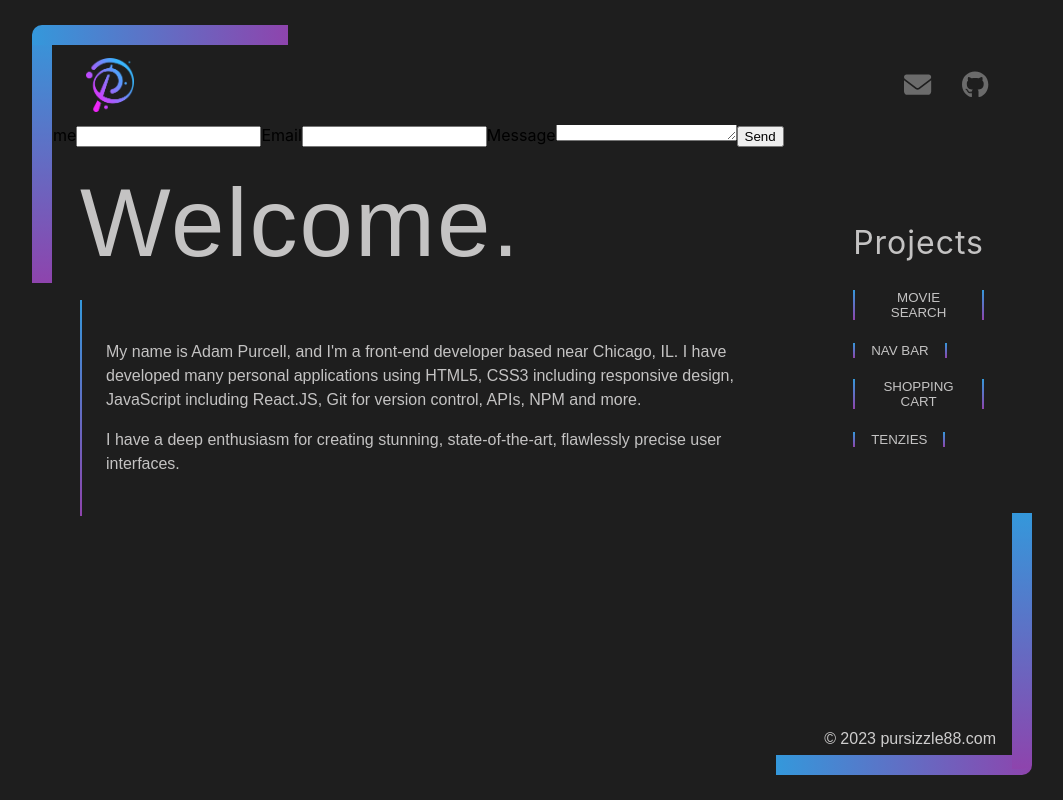
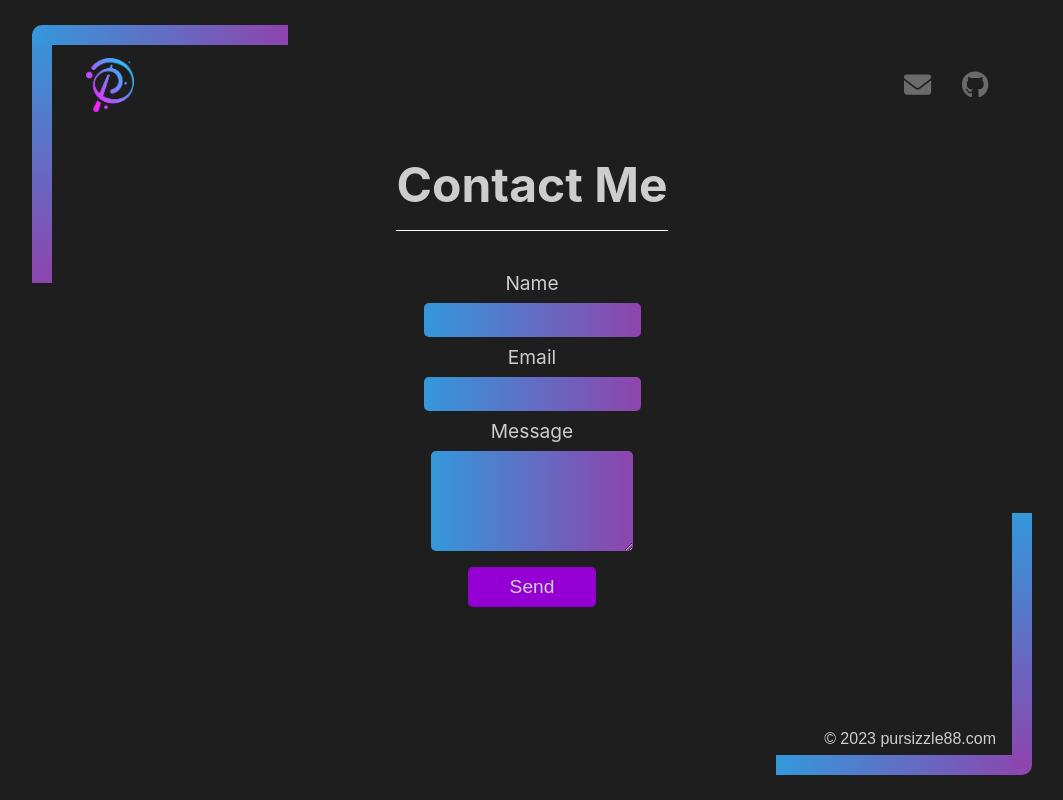
Before and after one commit to Apurcell88/personal-site, a React (Create React App) app: page / in a window 1280 px wide. Both pictures are taken after a click on the icon 1026 px from the left and 84 px from the top of the page. Shown: the whole page, without its empty margins (108-1171 px from the left). Built offline with nearby package versions, Linux system fonts and the light colour scheme.

Commit message:
Styled EmailForm Component, added conditional styling to other classes.

```diff
--- a/src/App.css
+++ b/src/App.css
@@ -72,6 +72,10 @@ a {
   text-decoration: none;
 }
 
+.hidden {
+  display: none;
+}
+
 /* --------------- NAV STYLING --------------- */
 nav {
   display: flex;
@@ -117,8 +121,58 @@ nav {
 }
 
 .nav--font-awesome-icon:hover {
-  color: #fff;
+  color: rgb(148,0,211);
   font-size: 1.8rem;
+}
+
+/* --------------- EMAIL FORM STYLING --------------- */
+.email-form-container {
+  display: flex;
+  justify-content: center;
+}
+
+.email-form {
+  display: flex;
+  flex-direction: column;
+  justify-content: space-evenly;
+  align-items: center;
+  width: 40vw;
+  height: 60%;
+}
+
+.email-contact-me {
+  color: rgb(206, 205, 205);
+  text-align: center;
+  border-bottom: 1px solid white;
+  padding-bottom: 1rem;
+}
+
+label {
+  color: rgb(206, 205, 205);
+}
+
+.email-input {
+  color: black;
+  border: transparent;
+  border-radius: 5px;
+  height: 1.5rem;
+  padding-left: 0.5rem;
+  font-size: 14px;
+  font-family: 'Poppins', sans-serif;
+}
+
+#email-textarea {
+  height: 4rem;
+}
+
+.email-send-btn {
+  margin-top: 0.7rem;
+  width: 5rem;
+  height: 2rem;
+  border-radius: 5px;
+  border: transparent;
+  color: rgb(206, 205, 206);
+  background-color: rgb(148,0,211);
 }
 
 /* --------------- LANDING STYLING --------------- */
@@ -199,7 +253,7 @@ nav {
 }
 
 .landing--projects-project-title:hover {
-  color: #fff;
+  color: rgb(148,0,211);
 }
 /* --------------- PROJECT CARD STYLING --------------- */
 @keyframes slideIn {
@@ -263,6 +317,11 @@ nav {
   padding: 10px;
   color: rgb(206, 205, 205);
   font-size: 15px;
+  transition: 0.3s;
+}
+
+.project-card--link:hover {
+  color: rgb(148,0,211);
 }
 
 /* --------------- FOOTER STYLING --------------- */
@@ -351,6 +410,60 @@ footer {
   }
 }
 
+@media screen and (min-width: 768px) {
+  /* --------------- EMAIL STYLING --------------- */
+  .email-form-container {
+    justify-content: center;
+    height: 65vh;
+    overflow: hidden;
+  }
+
+  .email-form {
+    justify-content: center;
+    height: 100%;
+  }
+
+  .email-contact-me {
+    font-size: 3rem;
+  }
+
+  label {
+    margin: 0.5rem 0;
+    font-size: 1.2rem;
+  }
+
+  .email-input {
+    height: 2rem;
+    font-size: 16px;
+
+  }
+
+  #email-textarea {
+    height: 6rem;
+    width: 12rem;
+  }
+
+  .email-send-btn {
+    margin-top: 1rem;
+    width: 8rem;
+    height: 2.5rem;
+    font-size: 1.2rem;
+  }
+
+  /* --------------- PROJECT CARD STYLING --------------- */
+  .project-card--description-container {
+    font-size: 1.2rem;
+  }
+
+  .project-card--title {
+    font-size: 2.5rem;
+  }
+
+  .project-card--link {
+    font-size: 1.2rem;
+  }
+}
+
 @media screen and (min-width: 1000px) {
   .master-container {
     height: 100vh;
--- a/src/App.js
+++ b/src/App.js
@@ -31,7 +31,7 @@ function App() {
             displayEmailForm={displayEmailForm}
             setDisplayEmailForm={setDisplayEmailForm}
           />
-        {displayEmailForm ? <EmailForm /> : ''}
+          {displayEmailForm ? <EmailForm backgroundColor={backgroundColor} setDisplayEmailForm={setDisplayEmailForm} /> : ''}
           <Landing
             projects={projects}
             setProjects={setProjects}
@@ -43,6 +43,8 @@ function App() {
             setBackgroundColor={setBackgroundColor}
             isContainerVisible={isContainerVisible}
             setIsContainerVisible={setIsContainerVisible}
+            displayEmailForm={displayEmailForm}
+            setDisplayEmailForm={setDisplayEmailForm}
           />
           <Footer backgroundColor={backgroundColor} />
         </div>
--- a/src/Components/DefaultLanding.js
+++ b/src/Components/DefaultLanding.js
@@ -1,6 +1,6 @@
-const DefaultLanding = ({ backgroundColor }) => {
+const DefaultLanding = ({ backgroundColor, displayEmailForm }) => {
     return (
-        <div className="landing--information-container">
+        <div className={ displayEmailForm ? "hidden" : "landing--information-container"}>
             <div className="landing--title-container">
                 <h1 className="landing--title">Welcome.</h1>
             </div>
--- a/src/Components/EmailForm.js
+++ b/src/Components/EmailForm.js
@@ -1,7 +1,12 @@
-import { useRef } from 'react';
+import { useRef, useState } from 'react';
 import emailjs from '@emailjs/browser';
 
-const EmailForm = () => {
+const EmailForm = ({ backgroundColor, setDisplayEmailForm }) => {
+  // INPUT STATES
+  const [name, setName] = useState('');
+  const [email, setEmail] = useState('');
+  const [message, setMessage] = useState('');
+
   const form = useRef();
 
   const sendEmail = (e) => {
@@ -15,16 +20,74 @@ const EmailForm = () => {
       });
   }
 
+  const handleInputChange = (e, setter) => {
+    setter(e.target.value);
+  }
+
+  const handleButtonClick = (e) => {
+    e.preventDefault();
+
+    setName('');
+    setEmail('');
+    setMessage('');
+
+    sendEmail(e);
+    alert('Email has been sent!');
+    setDisplayEmailForm(false);
+  }
+
   return (
-    <form ref={form} onSubmit={sendEmail}>
-      <label>Name</label>
-      <input type="text" name="user_name" />
-      <label>Email</label>
-      <input type="email" name="user_email" />
-      <label>Message</label>
-      <textarea name="message" />
-      <input type="submit" value="Send" />
-    </form>
+    <div className='email-form-container'>
+      <form
+        ref={form}
+        onSubmit={sendEmail}
+        className='email-form'
+      >
+        <h1 className='email-contact-me'>Contact Me</h1>
+        <label>Name</label>
+        <input
+          required
+          className='email-input'
+          type="text"
+          name="user_name"
+          style={{ background: `var(${backgroundColor[0]})`}}
+          value={name}
+          onChange={(e) => {
+            handleInputChange(e, setName)
+          }}
+        />
+        <label>Email</label>
+        <input
+          required
+          className='email-input'
+          type="email"
+          name="user_email"
+          style={{ background: `var(${backgroundColor[0]})`}}
+          value={email}
+          onChange={(e) => {
+            handleInputChange(e, setEmail)
+          }}
+        />
+        <label>Message</label>
+        <textarea
+          required
+          className='email-input'
+          id='email-textarea'
+          name="message"
+          style={{ background: `var(${backgroundColor[0]})`}}
+          value={message}
+          onChange={(e) => {
+            handleInputChange(e, setMessage)
+          }}
+        />
+        <input
+          className='email-send-btn'
+          type="submit"
+          value="Send"
+          onClick={handleButtonClick}
+        />
+      </form>
+    </div>
   );
 }
 
--- a/src/Components/Landing.js
+++ b/src/Components/Landing.js
@@ -13,7 +13,8 @@ const Landing = ({
     backgroundColor,
     setBackgroundColor,
     isContainerVisible,
-    setIsContainerVisible
+    setIsContainerVisible,
+    displayEmailForm,
  }) => {
     useEffect(() => {
         const fetchProjects = async () => {
@@ -77,7 +78,7 @@ const Landing = ({
       }
 
     return (
-        <div className="landing--outer-container">
+        <div className='landing--outer-container'>
             <div className="landing--inner-container">
                 {/* empty divs for the top left border */}
                 <div
@@ -90,7 +91,11 @@ const Landing = ({
                 ></div>
 
                 {!projectDisplay ?
-                    <DefaultLanding backgroundColor={backgroundColor} /> :
+                    <DefaultLanding
+                      backgroundColor={backgroundColor}
+                      displayEmailForm={displayEmailForm}
+                      // setDisplayEmailForm={setDisplayEmailForm}
+                    /> :
                     <ProjectCard
                       project={selectProject}
                       backgroundColor={backgroundColor}
@@ -100,7 +105,7 @@ const Landing = ({
                 }
 
             </div>
-            <div className="landing--projects-container">
+            <div className={ displayEmailForm ? "hidden" : 'landing--projects-container'}>
                 <h2 className="landing--projects-title">
                   Projects
                 </h2>
--- a/src/Components/Nav.js
+++ b/src/Components/Nav.js
@@ -19,7 +19,10 @@ const Nav = ({
             src={Logo}
             alt="logo"
             className='nav--logo'
-            onClick={toggleProjectDisplay}
+            onClick={() => {
+              toggleProjectDisplay()
+              setDisplayEmailForm(false);
+            }}
           />
         </div>
         <div className='nav--links-container'>
@@ -28,6 +31,7 @@ const Nav = ({
             icon={faEnvelope}
             onClick={() => {
               setDisplayEmailForm(!displayEmailForm);
+              toggleProjectDisplay();
             }}
           />
           <a href="https://github.com/apurcell88"><FontAwesomeIcon className='nav--font-awesome-icon' icon={faGithub} /></a>
```
Lines whose indentation alone changed are shown as unchanged.
